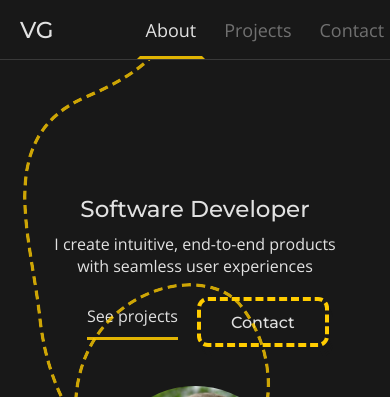
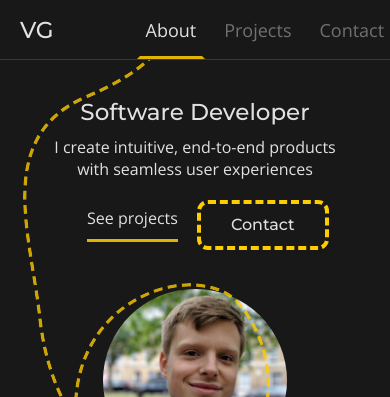
Before and after one commit to vadim-nest/vadim-nest.github.io, a React (Vite) app: page / in a window 390 px wide. Shown: the top 397 px of the page. Built offline with nearby package versions, Linux system fonts and the light colour scheme; no server answers.

Commit message:
feat: adjust for phones

```diff
--- a/src/css/about.css
+++ b/src/css/about.css
@@ -76,20 +76,20 @@
 
 @media (min-width: 0px) and (max-width: 359px) {
   #about-text {
-    padding-top: 50%;
-    margin-bottom: 10%;
-    font-size: 15px;
+    /* padding-top: 50%; */
+    /* margin-bottom: 10%; */
+    /* font-size: 15px; */
   }
 
   #about-text h2 {
-    font-size: 22px;
+    /* font-size: 22px; */
   }
 }
 
 @media (min-width: 360px) and (max-width: 390px) {
   #about-text {
-    padding-top: 50%;
-    margin-bottom: 10%;
+    /* padding-top: 50%; */
+    /* margin-bottom: 10%; */
   }
 }
 
@@ -101,7 +101,7 @@
 
 @media (min-width: 460px) and (max-width: 576px) {
   #about-text {
-    margin-bottom: 30%;
+    /* margin-bottom: 30%; */
   }
 }
 
```
